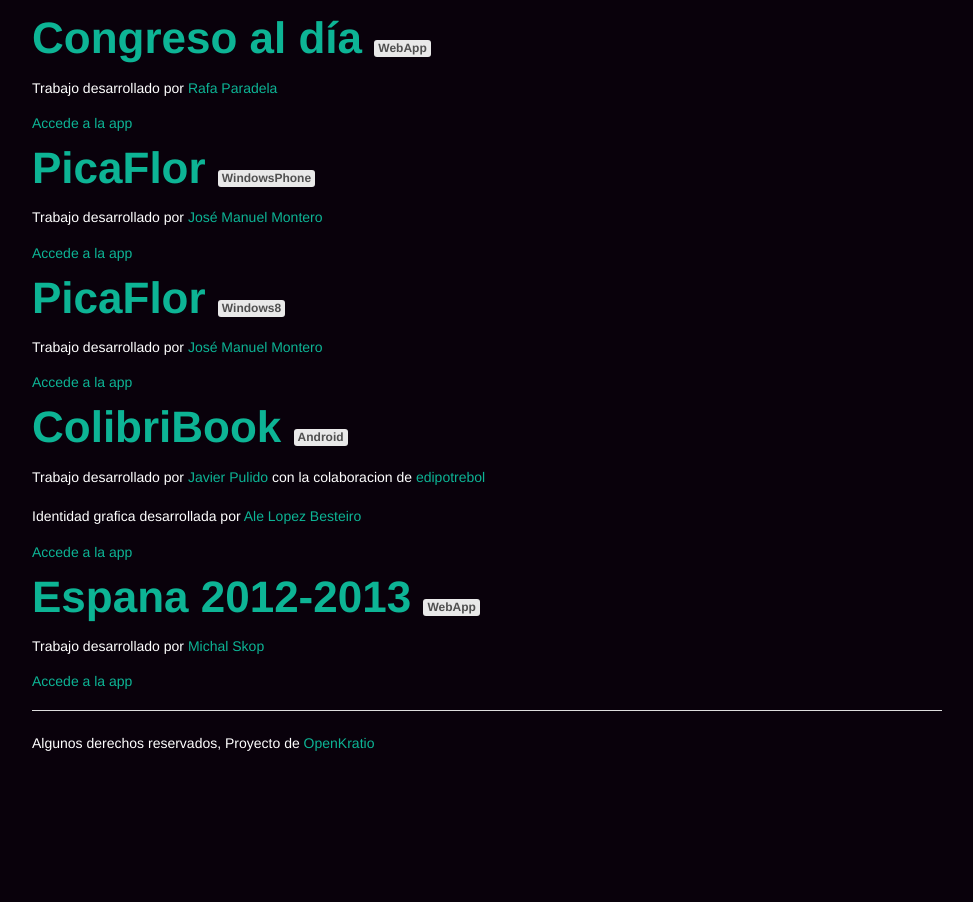
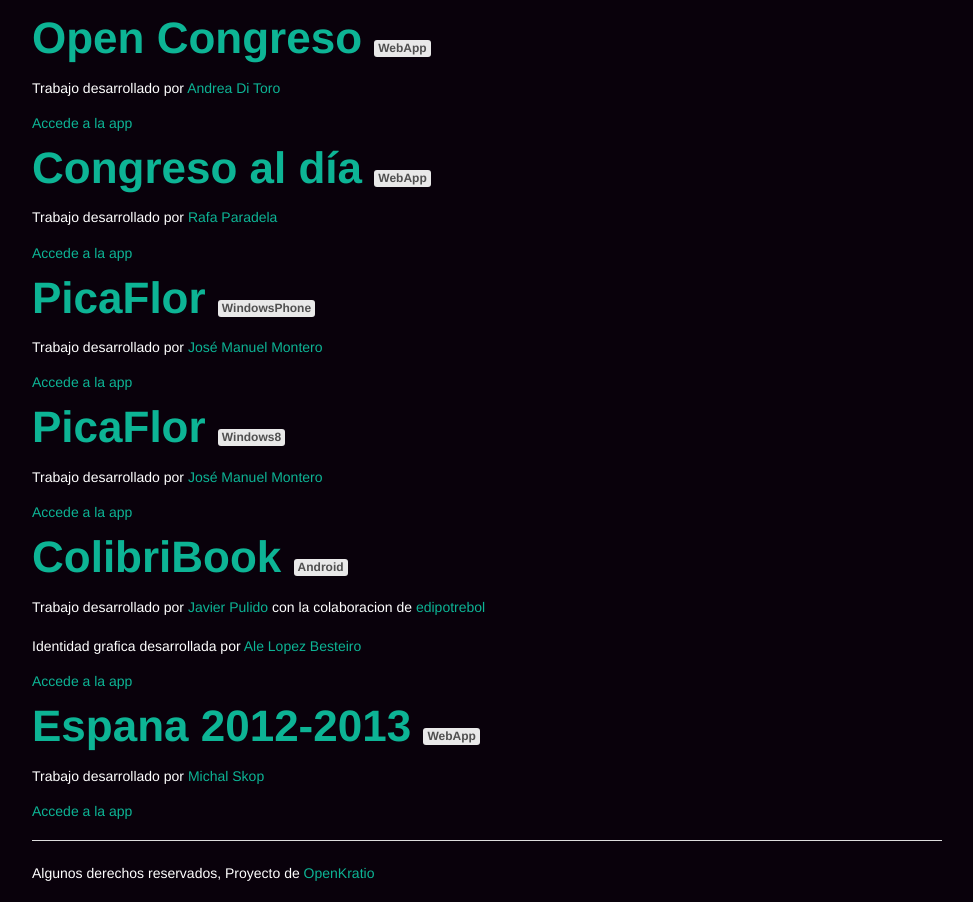
Before and after one commit to openkratio/proyecto-colibri, a Django app: template colibri/templates/main/apps.html in a window 1280 px wide. Shown: the part 118-1020 px from the top of the page, without its empty margins (153-1126 px from the left). Before the commit the page ends 869 px from the top, so only its background shows below. Run offline with Django 3.2, Linux system fonts and the light colour scheme; the template is opened without the code that fills it, so the values that code supplies are empty; parts of the project's set-up code (start-up, migrations or seed data) failed here and were passed over; some libraries are stand-ins or nearby versions; some web fonts are replaced.

Commit message:
Adding App opencongreso.es

```diff
--- a/colibri/templates/main/apps.html
+++ b/colibri/templates/main/apps.html
@@ -7,6 +7,11 @@
   </div> -->
 
   <div class="row">
+    <div class="twelve columns">
+      <h1>Open Congreso <span class="radius secondary label">WebApp</span></h1>
+      <p>Trabajo desarrollado por  <a href="https://twitter.com/a_ditoro">Andrea Di Toro</a></p>
+      <a href="http://www.opencongreso.es/" target="_blank">Accede a la app</a>
+    </div>
     <div class="twelve columns">
       <h1>Congreso al día <span class="radius secondary label">WebApp</span></h1>
       <p>Trabajo desarrollado por  <a href="http://about.me/rafaparadela">Rafa Paradela</a></p>
```
